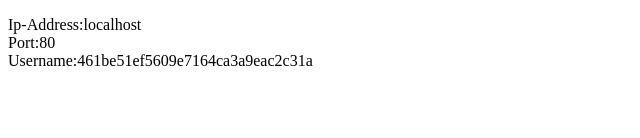
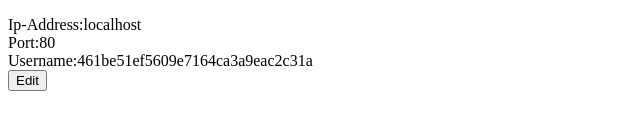
Before and after one commit to RVorthoren/hueLampAppAngular2, an Angular app: page /configuration in a window 1280 px wide. Shown: the part 162-300 px from the top of the page, without its empty margins (0-640 px from the left). Built offline with nearby package versions, Linux system fonts and the light colour scheme.

Commit message:
Add configuration config page

```diff
--- a/src/app/app-routing.module.ts
+++ b/src/app/app-routing.module.ts
@@ -5,14 +5,16 @@ import { HomeComponent } from './home/home.component';
 import { ConfigurationComponent } from './configuration/configuration.component';
 import { LightsComponent } from './lights/lights.component';
 import { LightComponent } from './light/light.component';
-import { EditComponent } from './light/edit/edit.component';
+import { EditComponent as EditLight } from './light/edit/edit.component';
+import { EditComponent as EditConfig } from './configuration/edit/edit.component';
 
 const routes: Routes = [
   { path: 'home', component: HomeComponent },
   { path: 'configuration', component: ConfigurationComponent },
+  { path: 'configuration/edit', component: EditConfig },
   { path: 'lights', component: LightsComponent },
   { path: 'lights/:id', component: LightComponent},
-  { path: 'lights/:id/edit', component: EditComponent},
+  { path: 'lights/:id/edit', component: EditLight},
   { path: '**', redirectTo: '/home' }
 ];
 
--- a/src/app/app.module.ts
+++ b/src/app/app.module.ts
@@ -11,7 +11,8 @@ import { ConfigurationComponent } from './configuration/configuration.component'
 import { LightsComponent } from './lights/lights.component';
 import { LightComponent } from './light/light.component';
 import { LightsService } from './lights/lights.service';
-import { EditComponent } from './light/edit/edit.component';
+import { EditComponent as LightEdit } from './light/edit/edit.component';
+import { EditComponent as EditConfig } from './configuration/edit/edit.component';
 import { HeaderComponent } from './light/header/header.component';
 
 @NgModule({
@@ -21,7 +22,8 @@ import { HeaderComponent } from './light/header/header.component';
     ConfigurationComponent,
     LightsComponent,
     LightComponent,
-    EditComponent,
+    LightEdit,
+    EditConfig,
     HeaderComponent
   ],
   imports: [
--- a/src/app/configuration/configuration.component.html
+++ b/src/app/configuration/configuration.component.html
@@ -16,3 +16,7 @@
   <label>Username:</label>
   <span>{{config.username}}</span>
 </div>
+
+<div>
+  <input type="button" (click)="goToEdit()" value="Edit">
+</div>
--- a/src/app/configuration/configuration.component.ts
+++ b/src/app/configuration/configuration.component.ts
@@ -1,4 +1,5 @@
 import { Component, OnInit } from '@angular/core';
+import { Router, ActivatedRoute } from '@angular/router';
 import { Config } from '../Config';
 
 @Component({
@@ -10,7 +11,7 @@ export class ConfigurationComponent implements OnInit {
 
   private config: Config;
 
-  constructor() {
+  constructor(private router: Router, private route: ActivatedRoute) {
     this.config = new Config();
     this.config.ip = "localhost";
     this.config.port = 80;
@@ -21,4 +22,8 @@ export class ConfigurationComponent implements OnInit {
   ngOnInit() {
 
   }
+
+  goToEdit() {
+    this.router.navigate(['edit'], {relativeTo: this.route});
+  }
 }
--- /dev/null
+++ b/src/app/configuration/edit/edit.component.html
@@ -0,0 +1,3 @@
+<p>
+  edit works!
+</p>
--- /dev/null
+++ b/src/app/configuration/edit/edit.component.ts
@@ -0,0 +1,15 @@
+import { Component, OnInit } from '@angular/core';
+
+@Component({
+  selector: 'app-edit',
+  templateUrl: './edit.component.html',
+  styleUrls: ['./edit.component.css']
+})
+export class EditComponent implements OnInit {
+
+  constructor() { }
+
+  ngOnInit() {
+  }
+
+}
```
Also changed, not shown: src/app/configuration/edit/edit.component.css (added), 1 other file (tests, documents, lock files or other folders).
